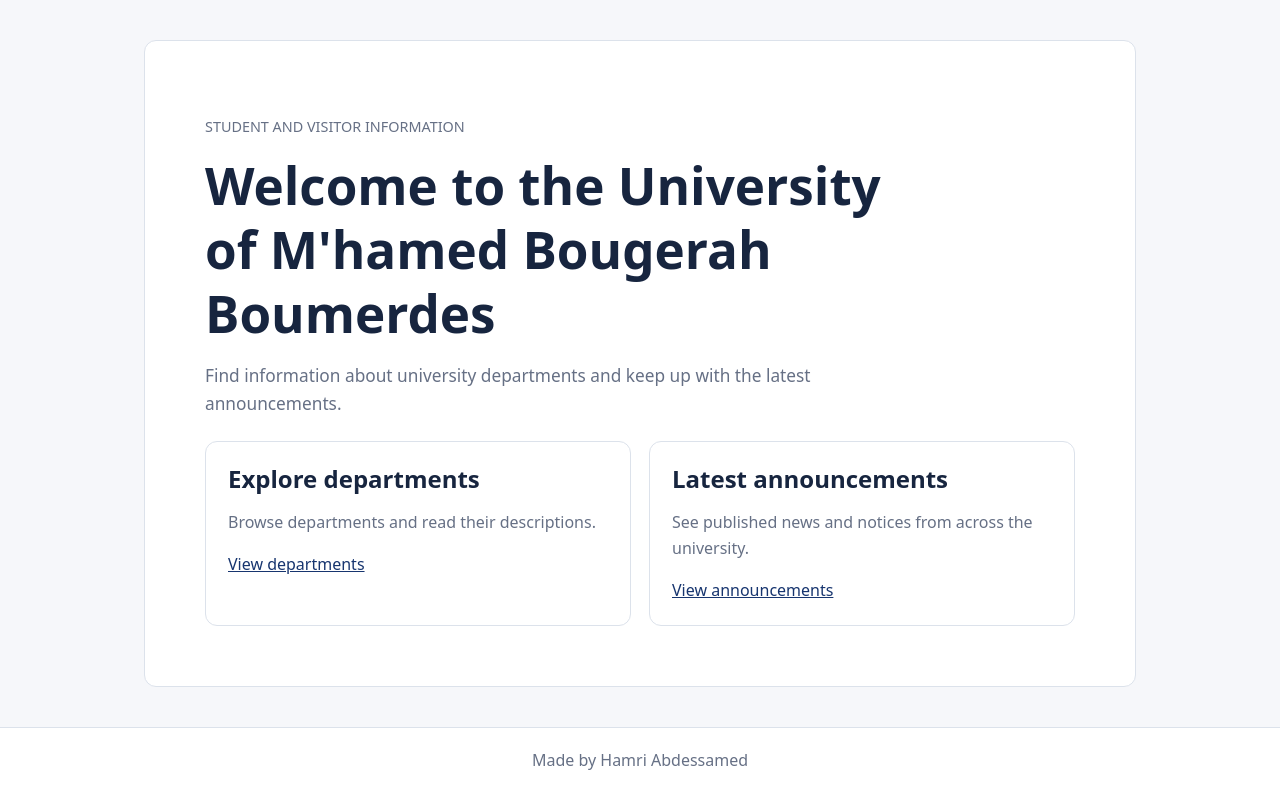
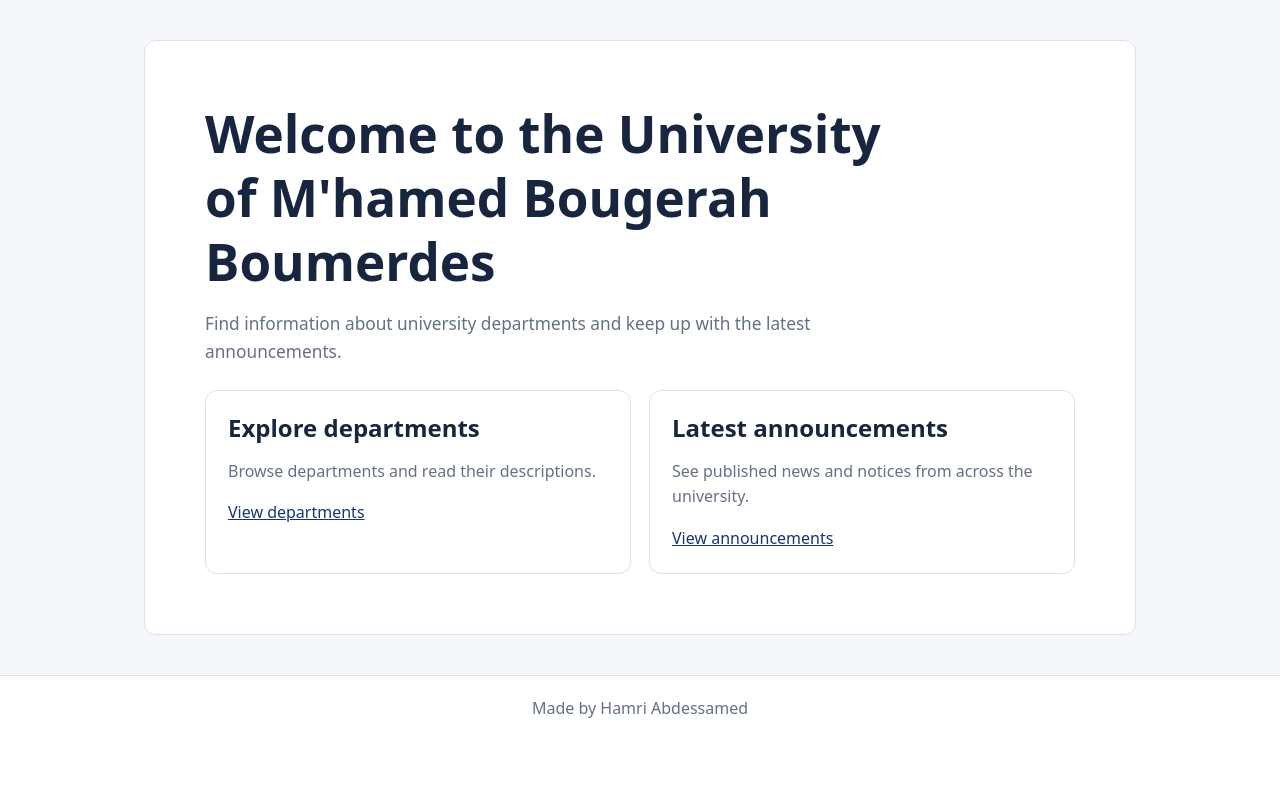
Before and after one commit to Abdessamed-Hamri/UniversityApp, a Django app: page / in a window 1280 px wide. Shown: the part 95-889 px from the top of the page. After the commit the page ends 813 px from the top, so only its background shows below. Run offline with Django 5.2, Linux system fonts and the light colour scheme.

Commit message:
extra styling

```diff
--- a/announcements/templates/announcements/home.html
+++ b/announcements/templates/announcements/home.html
@@ -1,7 +1,6 @@
 {% extends "announcements/base.html" %} {% block title %}Home | University
 Information{% endblock %} {% block content %}
 <section class="hero">
-  <p class="meta">STUDENT AND VISITOR INFORMATION</p>
   <h1>Welcome to the University of M'hamed Bougerah Boumerdes</h1>
   <p>
     Find information about university departments and keep up with the latest
```
